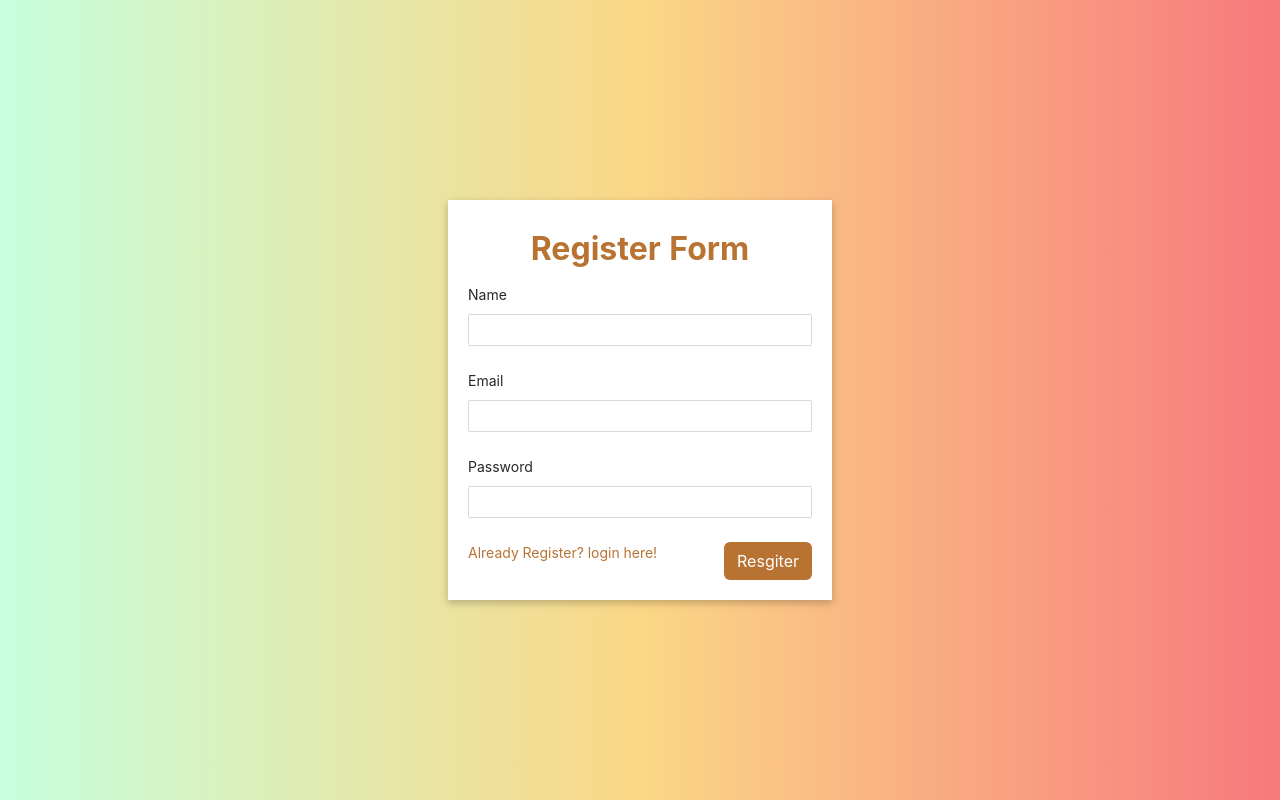
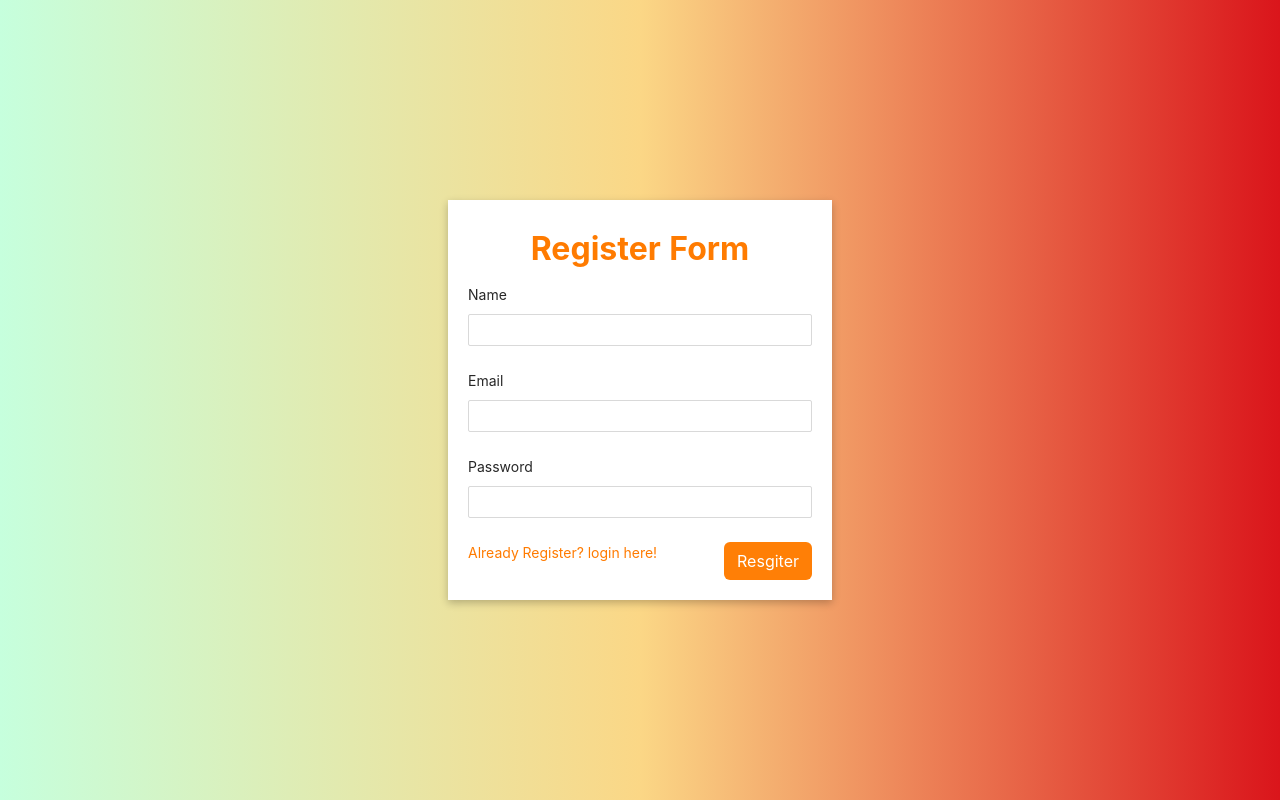
Before and after one commit to Lost-AI-01/finance-management-system, a React (Create React App) app in the folder client/: page /register in a window 1280 px wide. Built offline with nearby package versions, Linux system fonts and the light colour scheme.

Commit message:
adding css for files

```diff
--- a/client/src/components/Layout/Footer.js
+++ b/client/src/components/Layout/Footer.js
@@ -2,7 +2,7 @@ import React from "react";
 
 const Footer = () => {
   return (
-    <div className=" bg-dark text-light p-4">
+    <div className="footer">
       <h6 className="text-center text-white">
         All rights reserved &copy; Shubham
       </h6>
--- a/client/src/index.css
+++ b/client/src/index.css
@@ -42,3 +42,15 @@
 .filter-tab .ant-select-selector {
   width: 150px !important;
 }
+
+/*-------------------------------footer css--------------------------*/
+
+.footer{
+  background-color: black;
+  text-align: center;
+  padding: 5px;
+    position: fixed;
+  bottom: 0;
+  left: 0;
+  width: 100%;
+}
--- a/client/src/pages/HomePage.js
+++ b/client/src/pages/HomePage.js
@@ -75,7 +75,7 @@ const HomePage = () => {
       try {
         const user = JSON.parse(localStorage.getItem("user"));
         setLoading(true);
-        const res = await axios.post("/transections/get-transection", {
+        const res = await axios.post("api/v1/transections/get-transection", {
           userid: user._id,
           frequency,
           selectedDate,
@@ -94,7 +94,7 @@ const HomePage = () => {
   const handleDelete = async (record) => {
     try {
       setLoading(true);
-      await axios.post("/transections/delete-transection", {
+      await axios.post("api/v1/transections/delete-transection", {
         transacationId: record._id,
       });
       setLoading(false);
@@ -112,7 +112,7 @@ const HomePage = () => {
       const user = JSON.parse(localStorage.getItem("user"));
       setLoading(true);
       if (editable) {
-        await axios.post("/transections/edit-transection", {
+        await axios.post("api/v1/transections/edit-transection", {
           payload: {
             ...values,
             userId: user._id,
@@ -122,7 +122,7 @@ const HomePage = () => {
         setLoading(false);
         message.success("Transaction Updated Successfully");
       } else {
-        await axios.post("/transections/add-transection", {
+        await axios.post("api/v1/transections/add-transection", {
           ...values,
           userid: user._id,
         });
--- a/client/src/styles/Loginpage.css
+++ b/client/src/styles/Loginpage.css
@@ -6,8 +6,7 @@
   justify-content: center;
   box-shadow: rgba(0, 0, 0, 0.35) 0px 5px 15px;
 }
-.login-page h1 {
-}
+
 .login-form {
   background-color: #b9bcccb6;
   margin-left: -15px;
--- a/client/src/styles/RegisterPage.css
+++ b/client/src/styles/RegisterPage.css
@@ -3,7 +3,7 @@
   display: flex;
   align-items: center;
   justify-content: center;
-  background-image: linear-gradient(to right, #c6ffdd, #fbd786, #f7797d);
+  background-image: linear-gradient(to right, #c6ffdd, #fbd786, #da151b);
 }
 .register-form {
   background-color: #fff;
@@ -16,11 +16,11 @@
   margin-top: 10px;
   text-align: center;
   font-weight: bold;
-  color: #b87333;
+  color: #ff7b00;
 }
 
 .register-form a {
-  color: #b87333 !important;
+  color: #ff7b00 !important;
 }
 
 .register-form a:hover {
@@ -28,13 +28,13 @@
 }
 
 .register-form button {
-  background-color: #b87333;
+  background-color: #ff7f06;
   color: white;
 }
 
 .register-form input:focus {
-  border: 1px solid #b87333 !important;
-  color: #b87333;
+  border: 1px solid #e27006 !important;
+  color: #fd7a00;
 }
 .register-form button:hover {
   background-color: black;
```
Also changed, not shown: client/src/images/login_Logo.avif (added).
